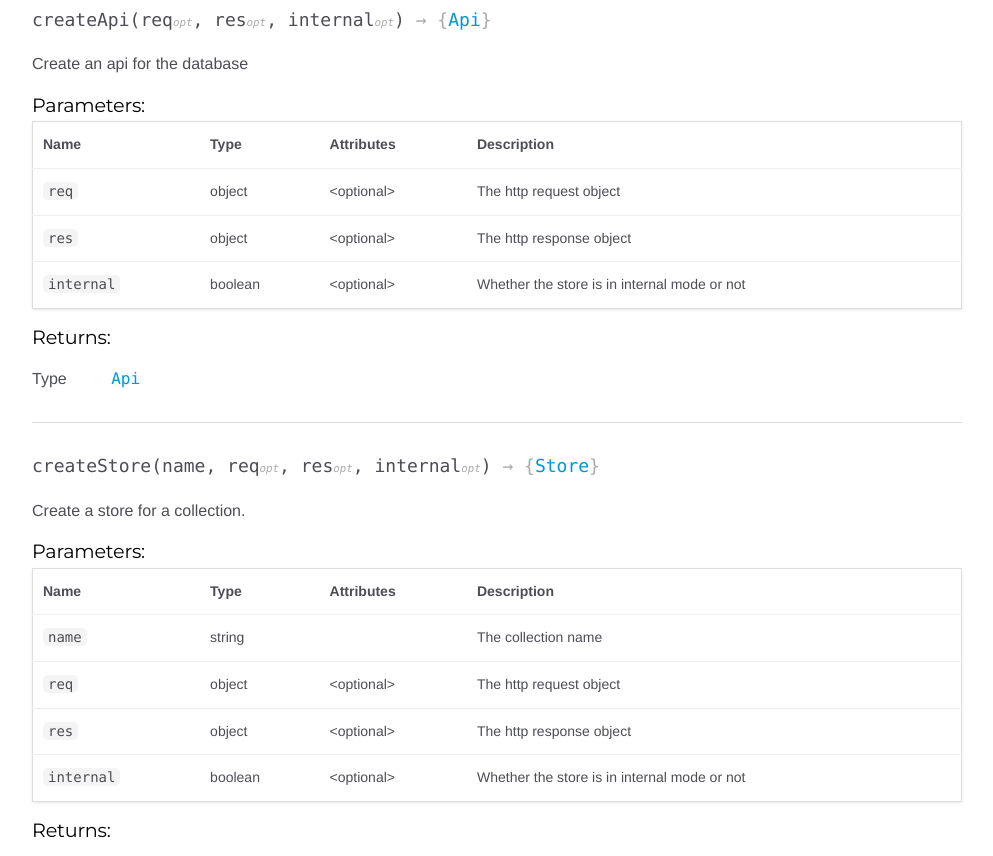
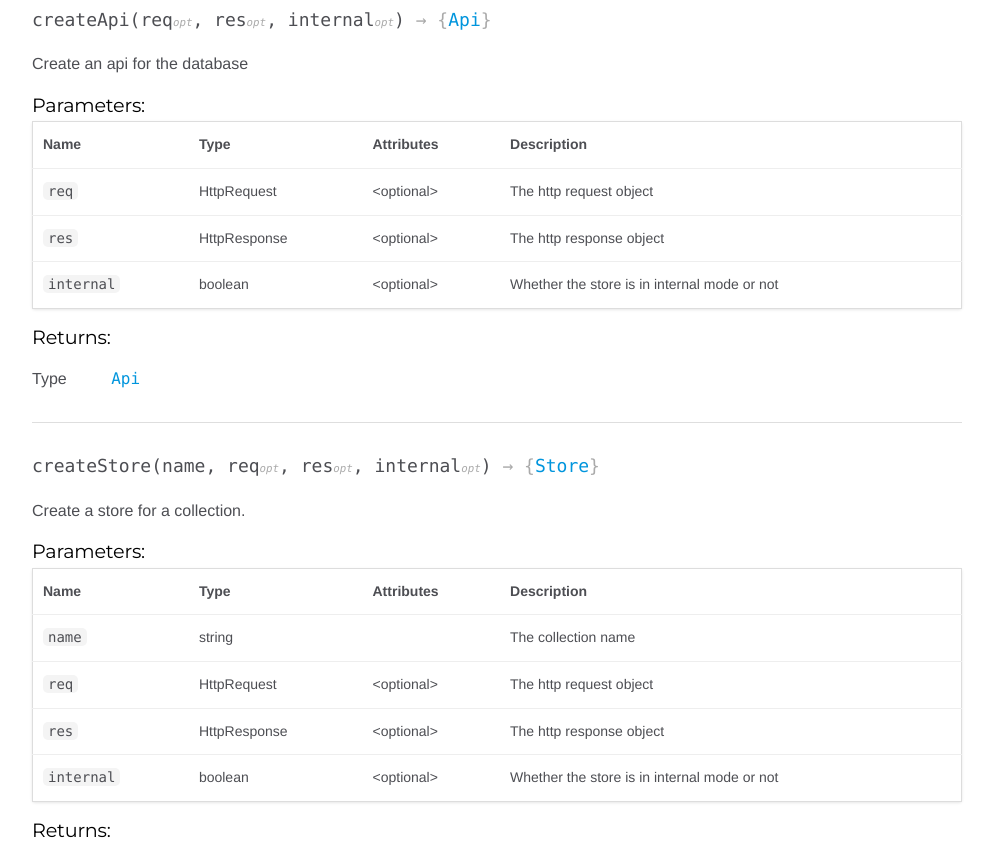
Before and after one commit to akonoupakis/mongodb-proxy, a website: page docs/jsdoc/Database.html in a window 1280 px wide. Shown: the part 1197-2053 px from the top of the page, without its empty margins (268-1261 px from the left). Drawn offline with nearby package versions, Linux system fonts and the light colour scheme.

Commit message:
Version bump: v1.0.34

```diff
--- a/docs/jsdoc/Database.html
+++ b/docs/jsdoc/Database.html
@@ -645,7 +645,7 @@
             <td class="type">
 
 
-<span class="param-type">object</span>
+<span class="param-type">HttpRequest</span>
 
 
 
@@ -678,7 +678,7 @@
             <td class="type">
 
 
-<span class="param-type">object</span>
+<span class="param-type">HttpResponse</span>
 
 
 
@@ -898,7 +898,7 @@
             <td class="type">
 
 
-<span class="param-type">object</span>
+<span class="param-type">HttpRequest</span>
 
 
 
@@ -931,7 +931,7 @@
             <td class="type">
 
 
-<span class="param-type">object</span>
+<span class="param-type">HttpResponse</span>
 
 
 
@@ -2243,7 +2243,7 @@
             <td class="type">
 
 
-<span class="param-type">string</span>
+<span class="param-type">object</span>
 
 
 
@@ -2276,7 +2276,7 @@
             <td class="type">
 
 
-<span class="param-type">string</span>
+<span class="param-type">HttpRequest</span>
 
 
 
@@ -2309,7 +2309,7 @@
             <td class="type">
 
 
-<span class="param-type">string</span>
+<span class="param-type">HttpResponse</span>
 
 
 
--- a/package.json
+++ b/package.json
@@ -1,6 +1,6 @@
 {
 	"name": "mongodb-proxy",
-	"version": "1.0.33",
+	"version": "1.0.34",
 	"description": "a node proxy for mongodb",
 	"keywords": [
 		"mongo",
```
Also changed, not shown: docs/jsdoc/Api.html (+1 -1 lines), docs/jsdoc/CollectionApi.html (+4 -4 lines), docs/jsdoc/Context.html (+2 -2 lines), docs/jsdoc/Store.html (+4 -4 lines).
